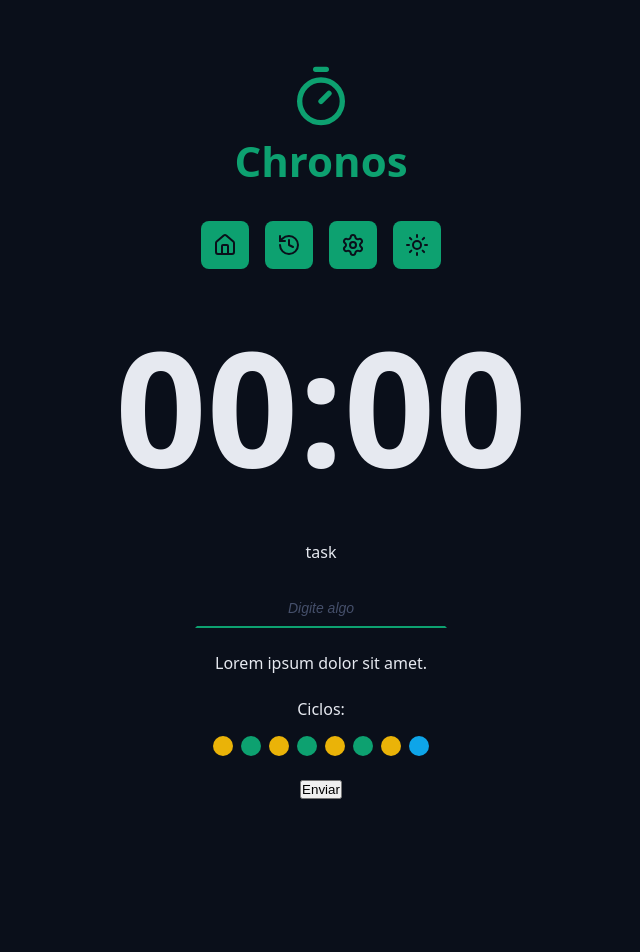
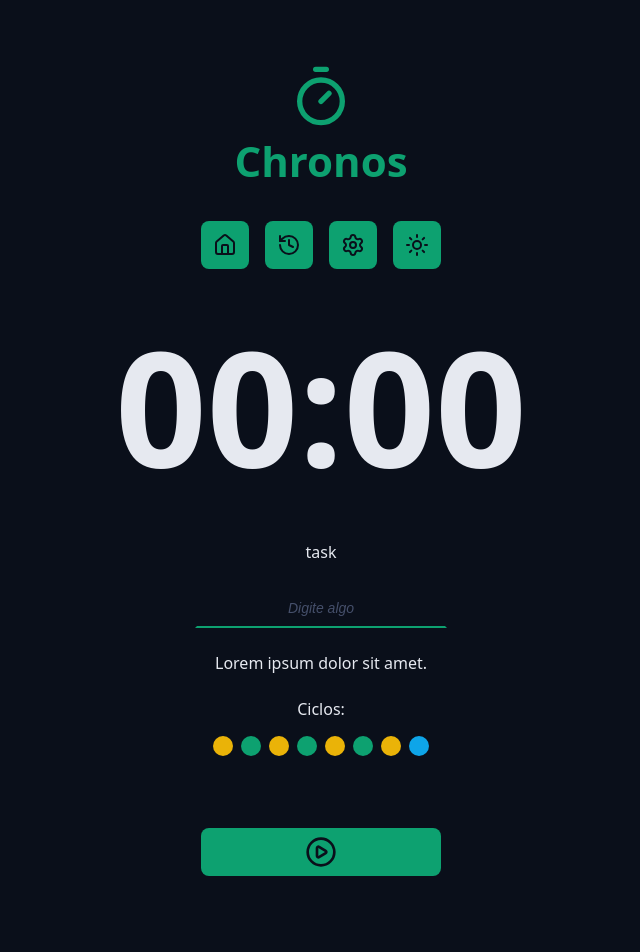
Before and after one commit to valdeirgsilva/chronos-pomodoro, a React (Vite) app: page / in a window 1280 px wide. Shown: the top 952 px of the page, without its empty margins (319-959 px from the left). Before the commit the page ends 831 px from the top, so only its background shows below. Built offline with nearby package versions, Linux system fonts and the light colour scheme.

Commit message:
criando um componente de botão reutilizável com opções

```diff
--- a/src/App.tsx
+++ b/src/App.tsx
@@ -4,6 +4,8 @@
 import { CountDown } from './components/CountDown';
 import { DefaultInput } from './components/DefaultInput';
 import { Cycles } from './components/Cycles';
+import { DefaultButton } from './components/DefaultButton';
+import { PlayCircleIcon, StopCircleIcon } from 'lucide-react';
 
 import './styles/theme.css';
 import './styles/global.css';
@@ -43,7 +45,8 @@
           </div>
 
           <div className='formRow'>
-            <button>Enviar</button>
+            <DefaultButton icon={<PlayCircleIcon />} color='green' />
+            <DefaultButton icon={<StopCircleIcon />} color='red' />
           </div>
         </form>
       </Container>
--- /dev/null
+++ b/src/components/DefaultButton/index.tsx
@@ -0,0 +1,20 @@
+import styles from './styles.module.css';
+
+type DefaultButtonProps = {
+  icon: React.ReactNode;
+  color?: 'green' | 'red';
+} & React.ComponentProps<'button'>;
+
+export function DefaultButton({
+  icon,
+  color = 'green',
+  ...props
+}: DefaultButtonProps) {
+  return (
+    <>
+      <button className={`${styles.button} ${styles[color]}`} {...props}>
+        {icon}
+      </button>
+    </>
+  );
+}
--- /dev/null
+++ b/src/components/DefaultButton/styles.module.css
@@ -0,0 +1,33 @@
+.button {
+  border: none;
+  background: var(--primary);
+  color: var(--text-over-primary);
+  display: flex;
+  align-items: center;
+  justify-content: center;
+  min-width: 24rem;
+  padding: 0.8rem;
+  border-radius: 0.8rem;
+  margin: 4.8rem 0;
+  cursor: pointer;
+  transition: all 0.1s ease-in-out;
+}
+
+.button:hover {
+  filter: brightness(80%);
+}
+
+.button svg {
+  width: 3.2rem;
+  height: 3.2rem;
+}
+
+.green {
+  background: var(--primary);
+  color: var(--text-over-primary);
+}
+
+.red {
+  background-color: var(--error);
+  color: var(--text-over-error);
+}
```
